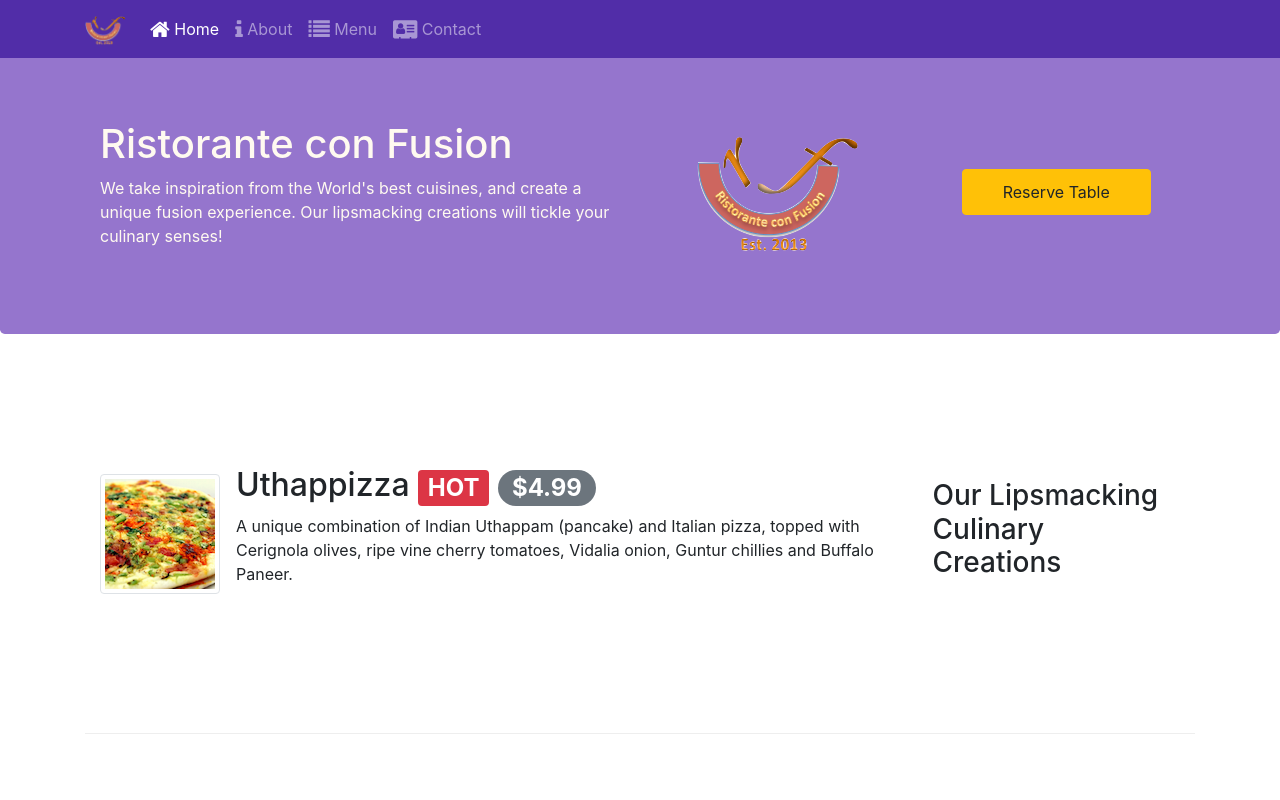
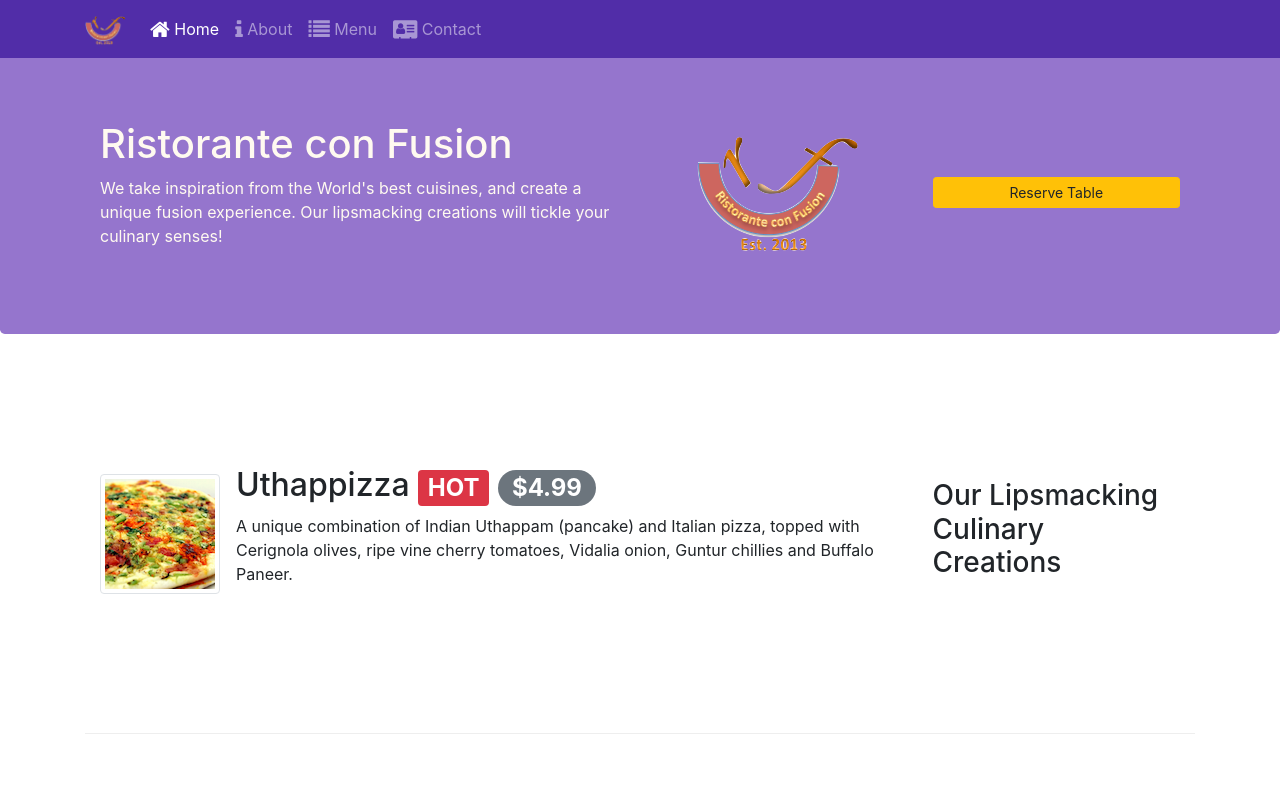
Before and after one commit to elsonpais/conFusion, a website: page index.html in a window 1280 px wide. Shown: the top 800 px of the page. Drawn offline with nearby package versions, Linux system fonts and the light colour scheme.

Commit message:
Assignment 2 (mistake rectified)

```diff
--- a/index.html
+++ b/index.html
@@ -45,7 +45,7 @@
                     <img src="img/logo.png" alt="ristorante con fusion" class="img-fluid justify-content-center">
                 </div>
                 <div class="col-12 col-sm-3 text-center align-self-center">
-                    <a href="#reservetable" class="btn btn-warning" style="padding: 10px 40px 10px 40px">Reserve Table</a>
+                    <a href="#reservetable" class="btn btn-warning btn-block btn-sm">Reserve Table</a>
                 </div>
             </div>
         </div>
```
